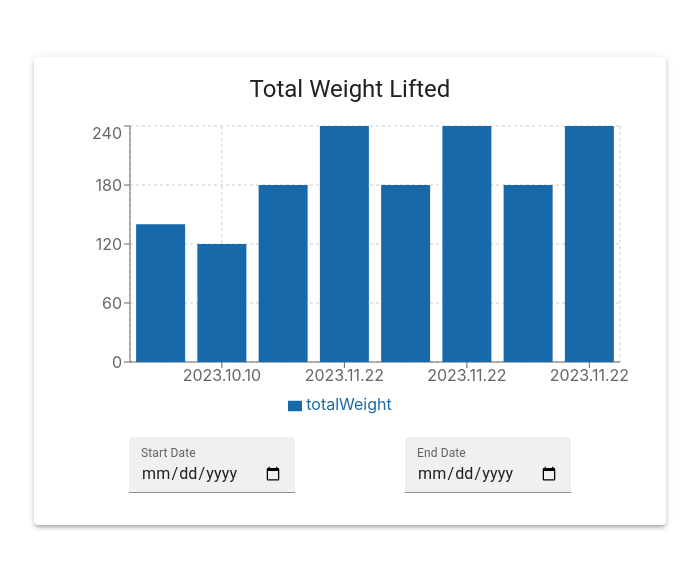
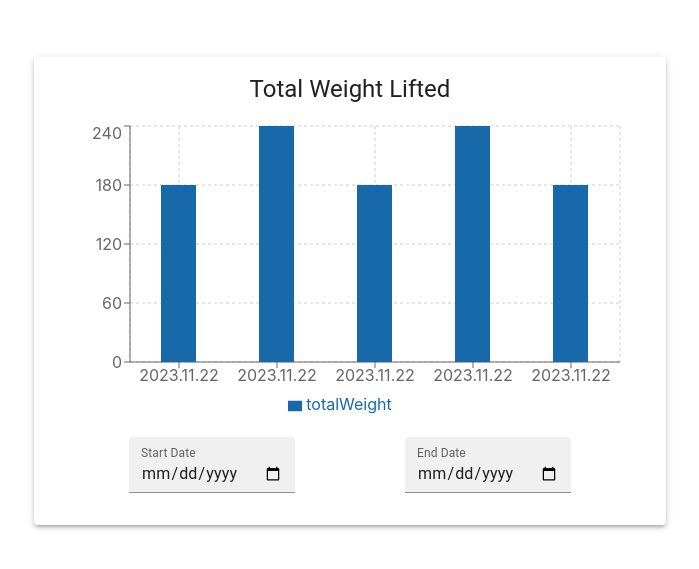
Before and after one commit to lejlamuratovic/Fitness-Tracker, a React (Vite) app in the folder fitness-tracker-frontend/: page / in a window 1280 px wide. Shown: the part 109-678 px from the top of the page, without its empty margins (290-989 px from the left). Built offline with nearby package versions, Linux system fonts and the light colour scheme.

Commit message:
graph updated

```diff
--- a/fitness-tracker-frontend/src/components/WorkoutWeightGraph/WorkoutWeightGraph.tsx
+++ b/fitness-tracker-frontend/src/components/WorkoutWeightGraph/WorkoutWeightGraph.tsx
@@ -1,4 +1,4 @@
-import React, { useState } from 'react';
+import React, { useState, useEffect } from 'react';
 import {
   BarChart, Bar, XAxis, YAxis, CartesianGrid, Tooltip, Legend,
 } from 'recharts';
@@ -9,21 +9,27 @@ import { Card, Container, Paper, Typography } from '@mui/material';
 const WorkoutWeightGraph = () => {
   const [startDate, setStartDate] = useState<Date | null>(null);
   const [endDate, setEndDate] = useState<Date | null>(null);
+  const [data, setData] = useState<{ date: string; totalWeight: number }[]>([]);
 
-  // filter the data based on the selected date range
-  const filteredData = workoutLogsList.filter(log => {
-    if (!startDate || !endDate) return true; // if no date range selected, show all data
-    const logDate = new Date(log.date);
-    return startDate <= logDate && logDate <= endDate; // check if not null and compare dates
-  });
+  useEffect(() => {
+    const sortedLogs = [...workoutLogsList].sort((a, b) => new Date(b.date).getTime() - new Date(a.date).getTime());
 
-  const data = filteredData.map(log => {
-    const totalWeight = log.exercises.reduce((acc, curr) => acc + curr.weight, 0);
-    return { date: log.date, totalWeight };
-  });
+    const relevantLogs = sortedLogs.filter(log => {
+      if (!startDate || !endDate) return true;
+      const logDate = new Date(log.date);
+      return logDate >= startDate && logDate <= endDate;
+    }).slice(0, 5);
+
+    const chartData = relevantLogs.map(log => {
+      const totalWeight = log.exercises.reduce((acc, curr) => acc + curr.weight, 0);
+      return { date: log.date, totalWeight };
+    });
+
+    setData(chartData);
+  }, [startDate, endDate]);
 
   return (
-    <Paper elevation={3} sx={{ padding: 2}}>
+    <Paper elevation={3} sx={{ padding: 2 }}>
       <Typography variant='h5' sx={{ marginBottom: 2 }}>Total Weight Lifted</Typography>
       <BarChart
         width={600}
@@ -38,14 +44,14 @@ const WorkoutWeightGraph = () => {
         <YAxis />
         <Tooltip />
         <Legend />
-        <Bar dataKey="totalWeight" fill="#1769aa" />
+        <Bar dataKey="totalWeight" fill="#1769aa" barSize={35} />
       </BarChart>
 
-      <Container sx={{padding: 2, display: 'flex', alignItems: 'center', justifyContent: 'space-around'}}>
+      <Container sx={{ padding: 2, display: 'flex', alignItems: 'center', justifyContent: 'space-around' }}>
         <TextField
           label="Start Date"
           type="date"
-          onChange={(e) => setStartDate(new Date(e.target.value))}
+          onChange={(e) => setStartDate(e.target.value ? new Date(e.target.value) : null)}
           InputLabelProps={{
             shrink: true
           }}
@@ -54,7 +60,7 @@ const WorkoutWeightGraph = () => {
         <TextField
           label="End Date"
           type="date"
-          onChange={(e) => setEndDate(new Date(e.target.value))}
+          onChange={(e) => setEndDate(e.target.value ? new Date(e.target.value) : null)}
           InputLabelProps={{
             shrink: true
           }}
```
